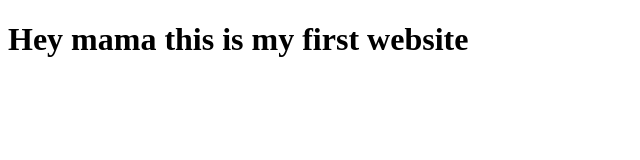
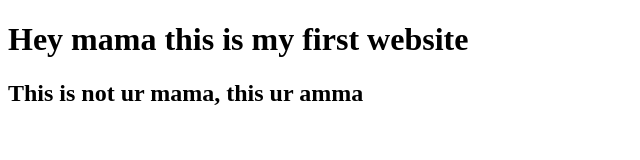
Before and after one commit to masum152678/my-first-website, a plain HTML site: page index.html in a window 1280 px wide. Shown: the whole page, without its empty margins (0-640 px from the left). Drawn offline with Linux system fonts and the light colour scheme.

Commit message:
Update index.html

```diff
--- a/index.html
+++ b/index.html
@@ -7,5 +7,6 @@
 </head>
 <body>
     <h1>Hey mama this is my first website</h1>
+    <h2>This is not ur mama, this ur amma</h2>
 </body>
 </html>
```
